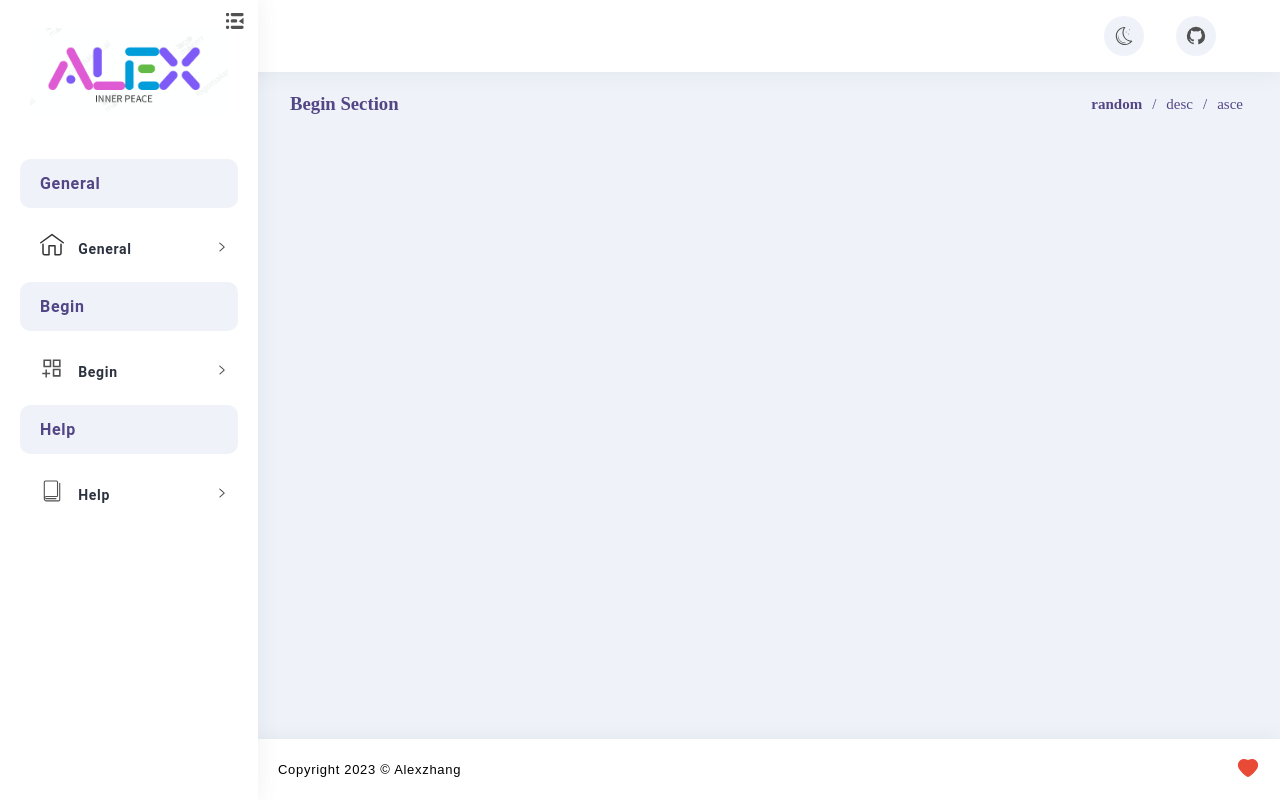
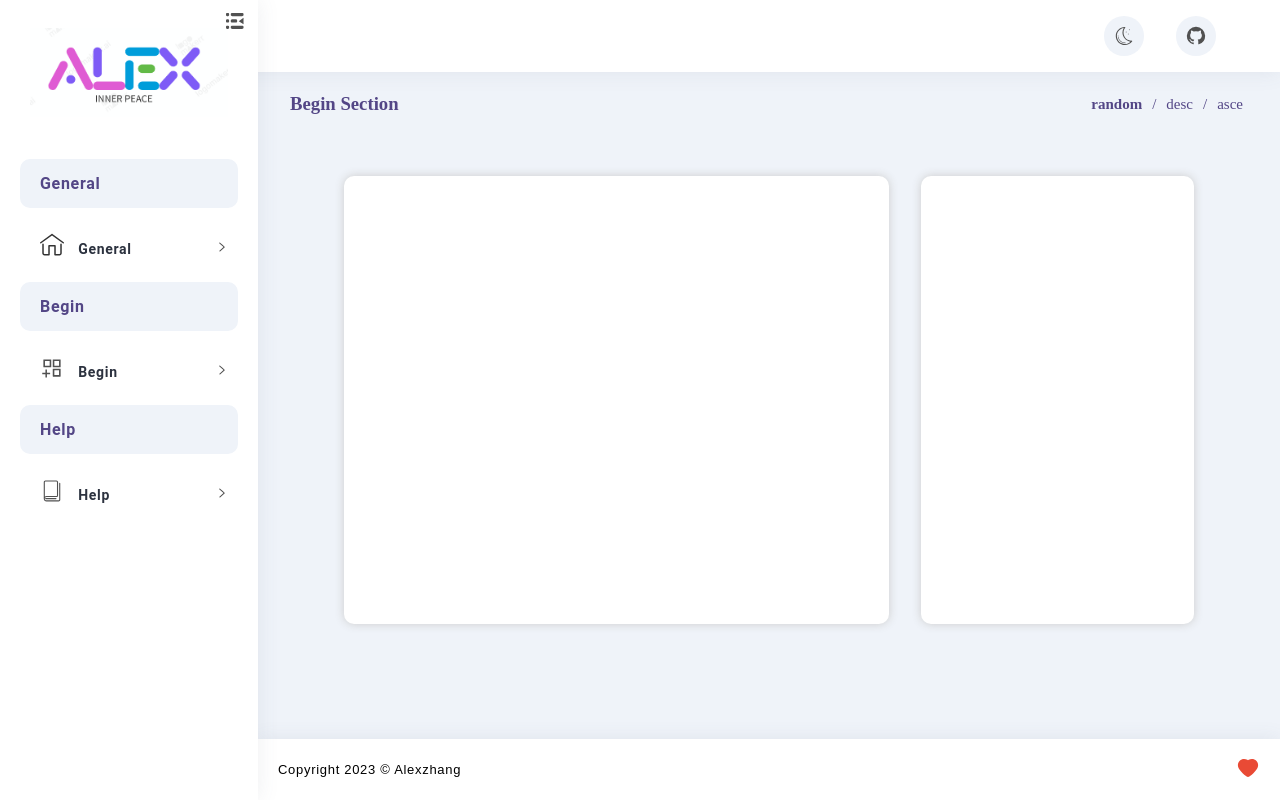
Before and after one commit to Alextt666/English-word, a Vue app: page /Begin in a window 1280 px wide. Built offline with nearby package versions, Linux system fonts and the light colour scheme.

Commit message:
:lipstick:Begin界面初始化

```diff
--- a/src/views/Begin.vue
+++ b/src/views/Begin.vue
@@ -1,13 +1,36 @@
 <template>
-    <div>
+  <div class="begin-wrapper">
+    <div class="card-img"></div>
 
-    </div>
+    <div class="card-words"></div>
+  </div>
 </template>
 
-<script setup>
-
-</script>
+<script setup></script>
 
 <style lang="scss" scoped>
-
+.begin-wrapper {
+  padding: 30px;
+  margin: 10px 2.5rem;
+  display: flex;
+  justify-content: center;
+  transition: 2s all;
+  .card-img {
+    flex: 2;
+    margin: 0 1rem;
+    min-width: 32rem;
+    box-shadow: 0 0 10px #ccc;
+    background-color: $bg-base;
+    border-radius: 10px;
+  }
+  .card-words {
+    flex: 1;
+    margin: 0 1rem;
+    min-width: 14rem;
+    min-height: 28rem;
+    box-shadow: 0 0 10px #ccc;
+    border-radius: 10px;
+    background-color: $bg-base;
+  }
+}
 </style>
```
